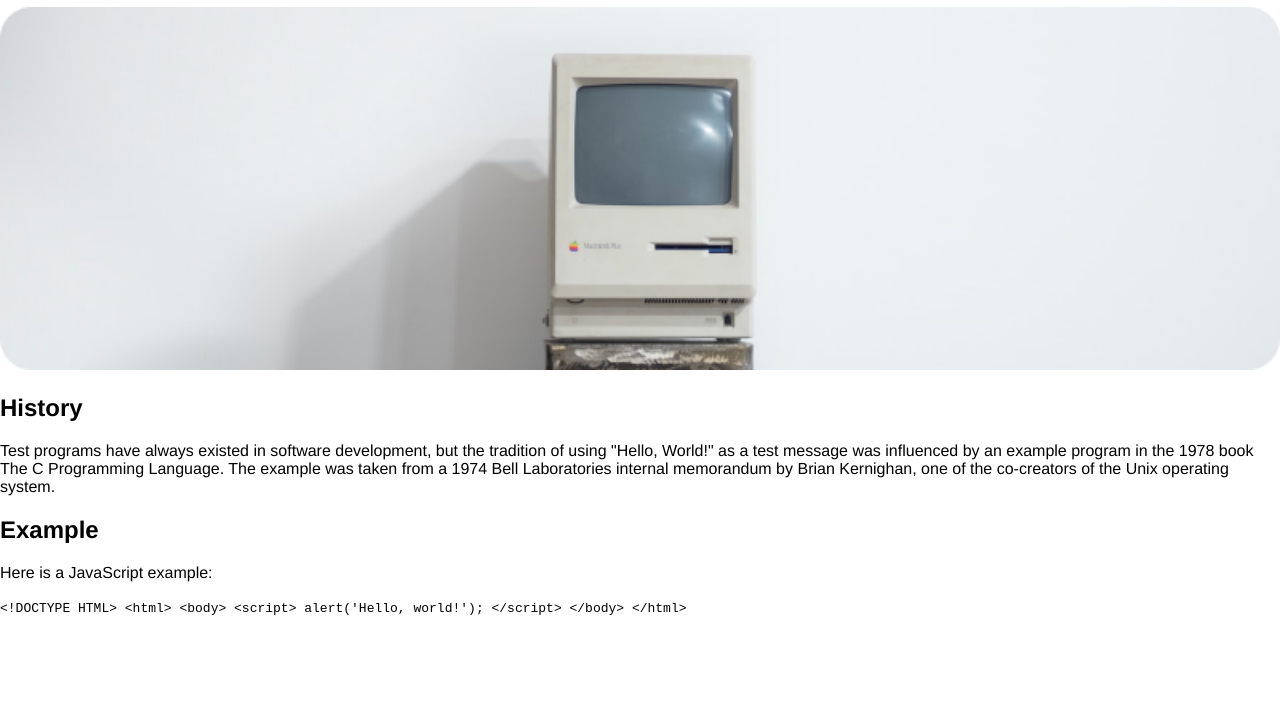
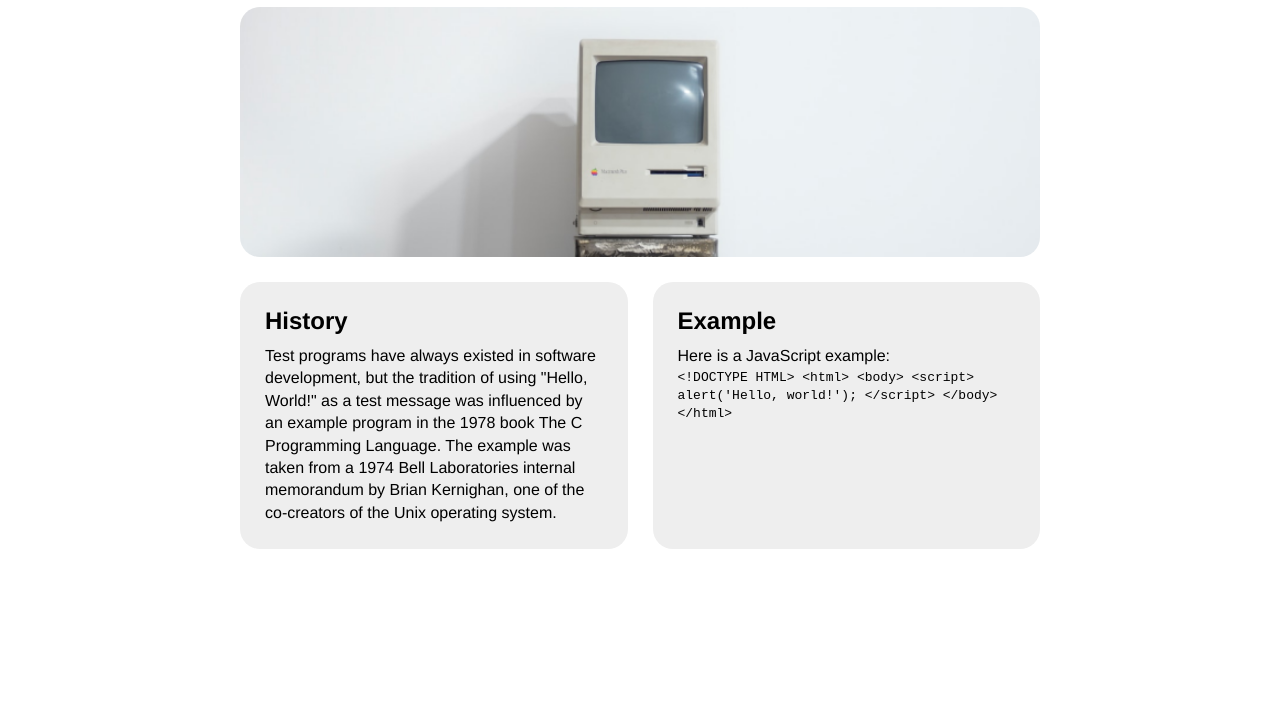
Before and after one commit to steinm58/hello-world-2, a plain HTML site: page index.html in a window 1280 px wide. Shown: the part 88-800 px from the top of the page. Drawn offline with Linux system fonts and the light colour scheme.

Commit message:
Layout CSS

```diff
--- a/index.html
+++ b/index.html
@@ -8,8 +8,12 @@
     <link rel="stylesheet" href="screen.css">
   </head>
   <body>
+    <main>
       <h1>HelloWorld</h1>
-    <img src="images/Computer.png" alt="Vintage mac">
+      <div class="masthead">
+
+      </div>
+      <div class="details">
         <section>
           <h2>History</h2>
           <p>Test programs have always existed in software development, but the tradition of using "Hello, World!" as a test message was influenced by an example program in the 1978 book The C Programming Language. The example was taken from a 1974 Bell Laboratories internal memorandum by Brian Kernighan, one of the co-creators of the Unix operating system.</p>
@@ -28,6 +32,8 @@
             &lt;/html&gt;
           </code>
         </section>
+      </div>
+    </main>
     <script src="index.js"></script>
   </body>
 </html>
--- a/screen.css
+++ b/screen.css
@@ -4,9 +4,45 @@ body {
     background: #fff;
     font-family: Helvetica, sans-serif;
     border-top: 15px solid #424242;
-    margin: 0;
+    margin: 0 auto;
+}
+
+main {
+    margin: 0 auto;
+    width: 800px;
+}
+
+.masthead {
+    background-image: url('images/Computer.png');
+    background-size: cover;
+    background-position: bottom;
+    height: 250px;
+    border-radius: 20px;
+}
+
+.details {
+    display: flex;
+    gap: 25px;
+}
+
+.details section {
+    flex-grow: 1;
+    flex-basis: 0;
+    background: #eee;
+    padding: 25px;
+    border-radius: 20px;
+    margin-top: 25px;
 }
 
 img {
     width: 100%;
 }
+
+h2 {
+    margin: 0 0 10px 0;
+}
+
+p {
+    margin: 0;
+    line-height: 1.4em;
+}
```
Lines whose indentation alone changed are shown as unchanged.
